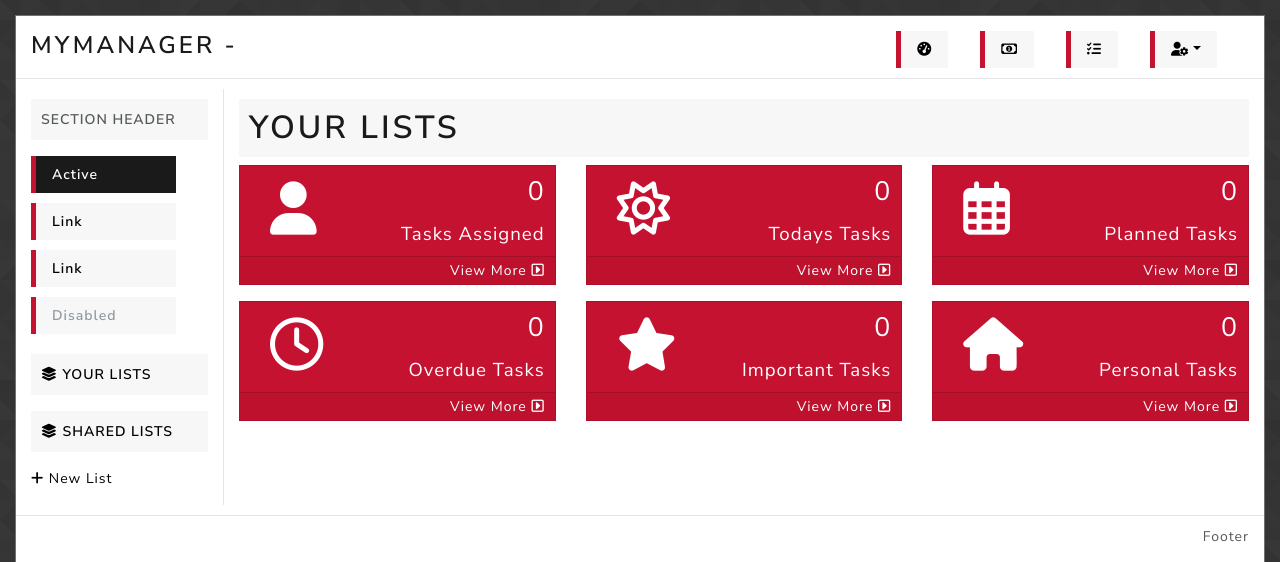
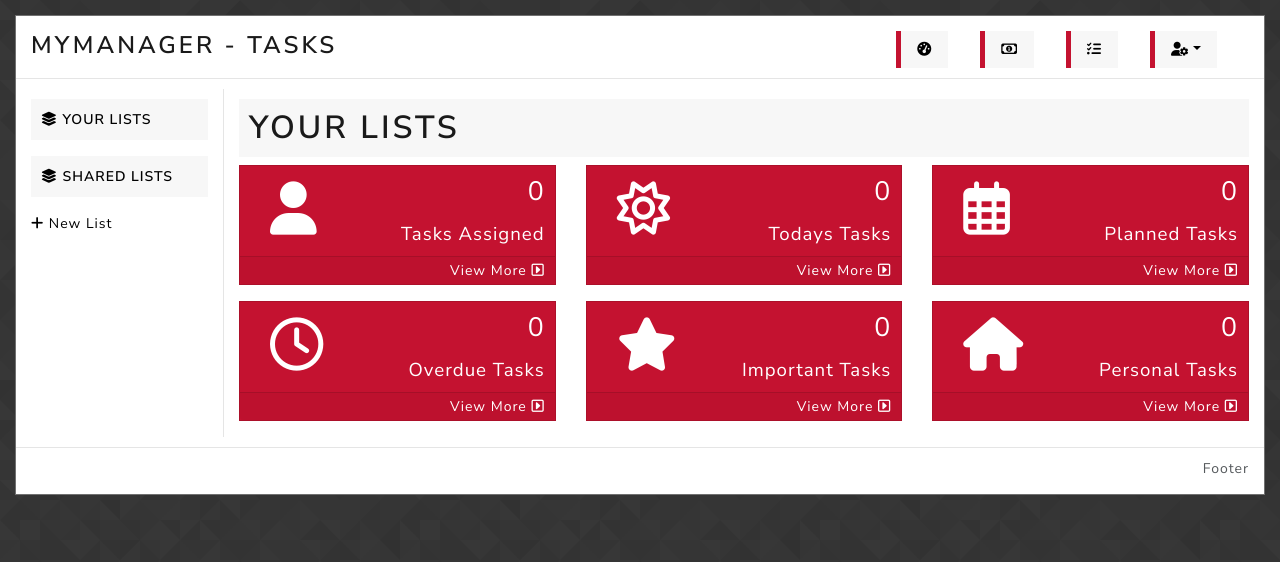
Before and after one commit to Robtych121/MyManager, a Django app: page /tasks/ in a window 1280 px wide. Shown: the top 562 px of the page. Run offline with Django 3.2, Linux system fonts and the light colour scheme; the visitor is signed in with stand-in values (Sample User, id 1); data that the repository does not hold is empty; some libraries are stand-ins or nearby versions.

Commit message:
amended templates to include app name

```diff
--- a/task_lists/templates/create_task_list_user.html
+++ b/task_lists/templates/create_task_list_user.html
@@ -3,6 +3,7 @@
 
 {% block page_title %}Create Task List User{% endblock %}
 {% block page_heading%}Create Task List User{% endblock %}
+{% block app_name %}Tasks{% endblock %}
 
 {% block content %}
     <form method="POST">
--- a/task_lists/templates/edit_assigned_task.html
+++ b/task_lists/templates/edit_assigned_task.html
@@ -3,6 +3,7 @@
 
 {% block page_title %}View Task{% endblock %}
 {% block page_heading%}View Task{% endblock %}
+{% block app_name %}Tasks{% endblock %}
 
 {% block content %}
     <form method="POST">
--- a/task_lists/templates/edit_task.html
+++ b/task_lists/templates/edit_task.html
@@ -3,6 +3,7 @@
 
 {% block page_title %}View Task{% endblock %}
 {% block page_heading%}View Task{% endblock %}
+{% block app_name %}Tasks{% endblock %}
 
 {% block content %}
     <form method="POST">
--- a/task_lists/templates/edit_task_list.html
+++ b/task_lists/templates/edit_task_list.html
@@ -3,6 +3,7 @@
 
 {% block page_title %}Edit Task List{% endblock %}
 {% block page_heading%}Edit Task List{% endblock %}
+{% block app_name %}Tasks{% endblock %}
 
 {% block content %}
     <form method="POST">
--- a/task_lists/templates/edit_task_list_user.html
+++ b/task_lists/templates/edit_task_list_user.html
@@ -3,6 +3,7 @@
 
 {% block page_title %}Edit Task List User{% endblock %}
 {% block page_heading%}Edit Task List User{% endblock %}
+{% block app_name %}Tasks{% endblock %}
 
 {% block content %}
     <form method="POST">
--- a/task_lists/templates/manage_task_lists.html
+++ b/task_lists/templates/manage_task_lists.html
@@ -3,6 +3,7 @@
 
 {% block page_title %}Manage Task Lists{% endblock %}
 {% block page_heading%}Manage Task Lists{% endblock %}
+{% block app_name %}Tasks{% endblock %}
 
 {% block content %}
 <div class="table-responsive">
--- a/task_lists/templates/task_list_form.html
+++ b/task_lists/templates/task_list_form.html
@@ -3,6 +3,7 @@
 
 {% block page_title %}New Task List{% endblock %}
 {% block page_heading%}New Task List{% endblock %}
+{% block app_name %}Tasks{% endblock %}
 
 {% block content %}
     <form method="POST">
--- a/task_lists/templates/taskhome.html
+++ b/task_lists/templates/taskhome.html
@@ -2,6 +2,7 @@
 
 {% block page_title %}Lists{% endblock %}
 {% block page_heading%}Your Lists{% endblock %}
+{% block app_name %}Tasks{% endblock %}
 
 {% block content %}
 <div class="row">
--- a/task_lists/templates/view_task_assignedto_list.html
+++ b/task_lists/templates/view_task_assignedto_list.html
@@ -3,6 +3,7 @@
 
 {% block page_title %}Assigned To You{% endblock %}
 {% block page_heading%}Assigned To You{% endblock %}
+{% block app_name %}Tasks{% endblock %}
 
 {% block content %}
 <div class="task-list-container">
--- a/task_lists/templates/view_task_important_list.html
+++ b/task_lists/templates/view_task_important_list.html
@@ -3,6 +3,7 @@
 
 {% block page_title %}Important{% endblock %}
 {% block page_heading%}Important{% endblock %}
+{% block app_name %}Tasks{% endblock %}
 
 {% block content %}
 <div class="task-list-container">
--- a/task_lists/templates/view_task_list.html
+++ b/task_lists/templates/view_task_list.html
@@ -3,6 +3,7 @@
 
 {% block page_title %}{{ task_list.name }}{% endblock %}
 {% block page_heading%}<span>{{ task_list.name }}</span><span id="list_options_con"></span>{% endblock %}
+{% block app_name %}Tasks{% endblock %}
 
 {% block content %}
 {% for task_list_user in task_list_users %}
--- a/task_lists/templates/view_task_list_users.html
+++ b/task_lists/templates/view_task_list_users.html
@@ -3,6 +3,7 @@
 
 {% block page_title %}View User Permissions{% endblock %}
 {% block page_heading%}View User Permissions - {{tasklist.name}}{% endblock %}
+{% block app_name %}Tasks{% endblock %}
 
 {% block content %}
 <p><a href="{% url 'add_task_list_user' tasklist.id %}" class="btn btn-success">Add User</a></p>
--- a/task_lists/templates/view_task_overdue_list.html
+++ b/task_lists/templates/view_task_overdue_list.html
@@ -3,6 +3,7 @@
 
 {% block page_title %}Overdue{% endblock %}
 {% block page_heading%}Overdue{% endblock %}
+{% block app_name %}Tasks{% endblock %}
 
 {% block content %}
 <div class="task-list-container">
--- a/task_lists/templates/view_task_personal_list.html
+++ b/task_lists/templates/view_task_personal_list.html
@@ -3,6 +3,7 @@
 
 {% block page_title %}My Tasks{% endblock %}
 {% block page_heading%}My Tasks{% endblock %}
+{% block app_name %}Tasks{% endblock %}
 
 {% block content %}
 <div class="task-list-container">
--- a/task_lists/templates/view_task_planned_list.html
+++ b/task_lists/templates/view_task_planned_list.html
@@ -3,6 +3,7 @@
 
 {% block page_title %}Planned{% endblock %}
 {% block page_heading%}Planned{% endblock %}
+{% block app_name %}Tasks{% endblock %}
 
 {% block content %}
 <div class="task-list-container">
--- a/task_lists/templates/view_task_today_list.html
+++ b/task_lists/templates/view_task_today_list.html
@@ -3,6 +3,7 @@
 
 {% block page_title %}Today{% endblock %}
 {% block page_heading%}Today{% endblock %}
+{% block app_name %}Tasks{% endblock %}
 
 {% block content %}
 <div class="task-list-container">
```
